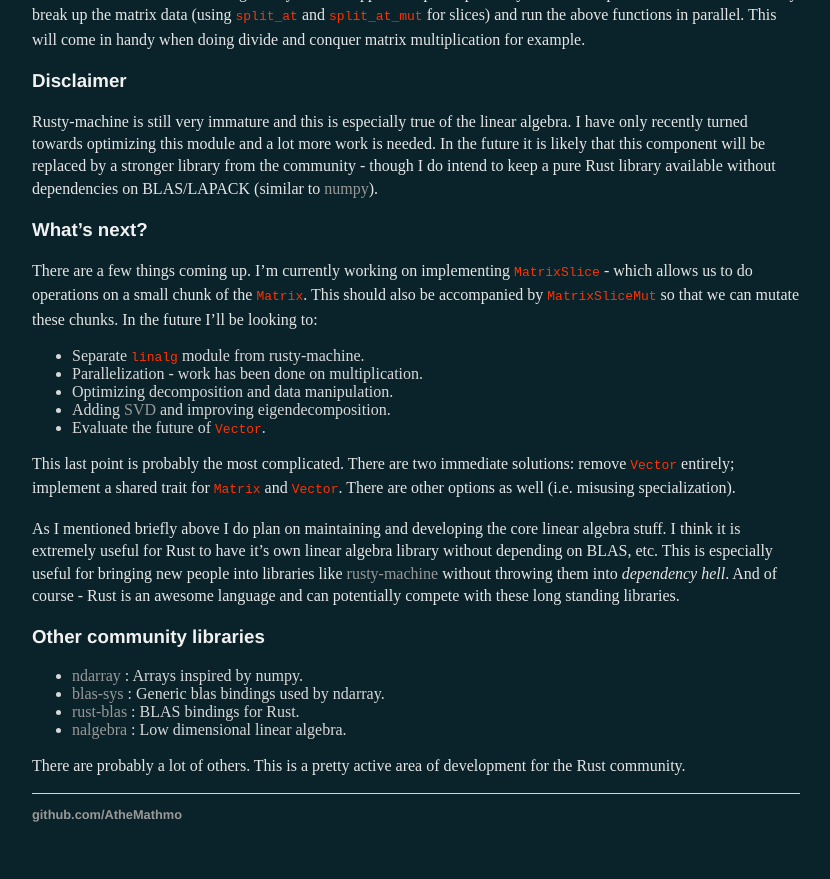
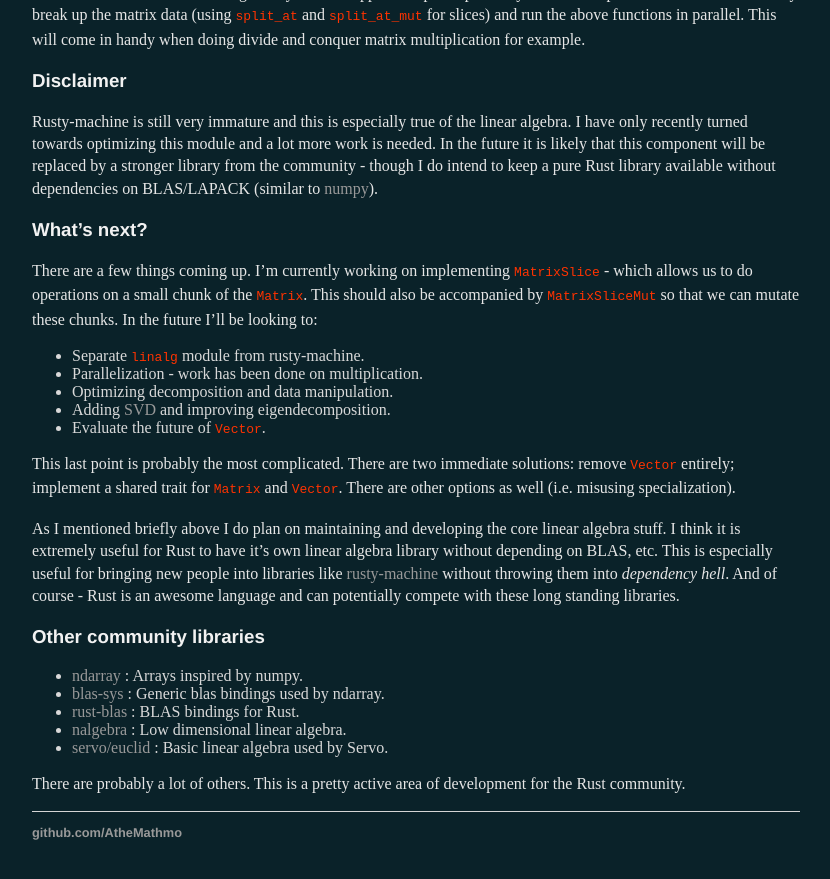
Before and after one commit to AtheMathmo/AtheMathmo.github.io, a Jekyll site: the page built from _posts/2016-03-23-linear-algebra-in-rust.md, in a window 1280 px wide and 900 px high, scrolled down 3009 px. Shown: the top 879 px of the window, without its empty margins (224-1054 px from the left). Built offline with Jekyll 4.4.1, drawn with Linux system fonts in a browser that asks for light colours.

Commit message:
Update 2016-03-23-linear-algebra-in-rust.md
Adding Servo's euclid

```diff
--- a/_posts/2016-03-23-linear-algebra-in-rust.md
+++ b/_posts/2016-03-23-linear-algebra-in-rust.md
@@ -150,5 +150,6 @@ As I mentioned briefly above I do plan on maintaining and developing the core li
 - [blas-sys](https://github.com/stainless-steel/blas-sys) : Generic blas bindings used by ndarray.
 - [rust-blas](https://github.com/mikkyang/rust-blas) : BLAS bindings for Rust.
 - [nalgebra](https://github.com/sebcrozet/nalgebra/) : Low dimensional linear algebra.
+- [servo/euclid](https://github.com/servo/euclid) : Basic linear algebra used by Servo.
 
 There are probably a lot of others. This is a pretty active area of development for the Rust community.
```
